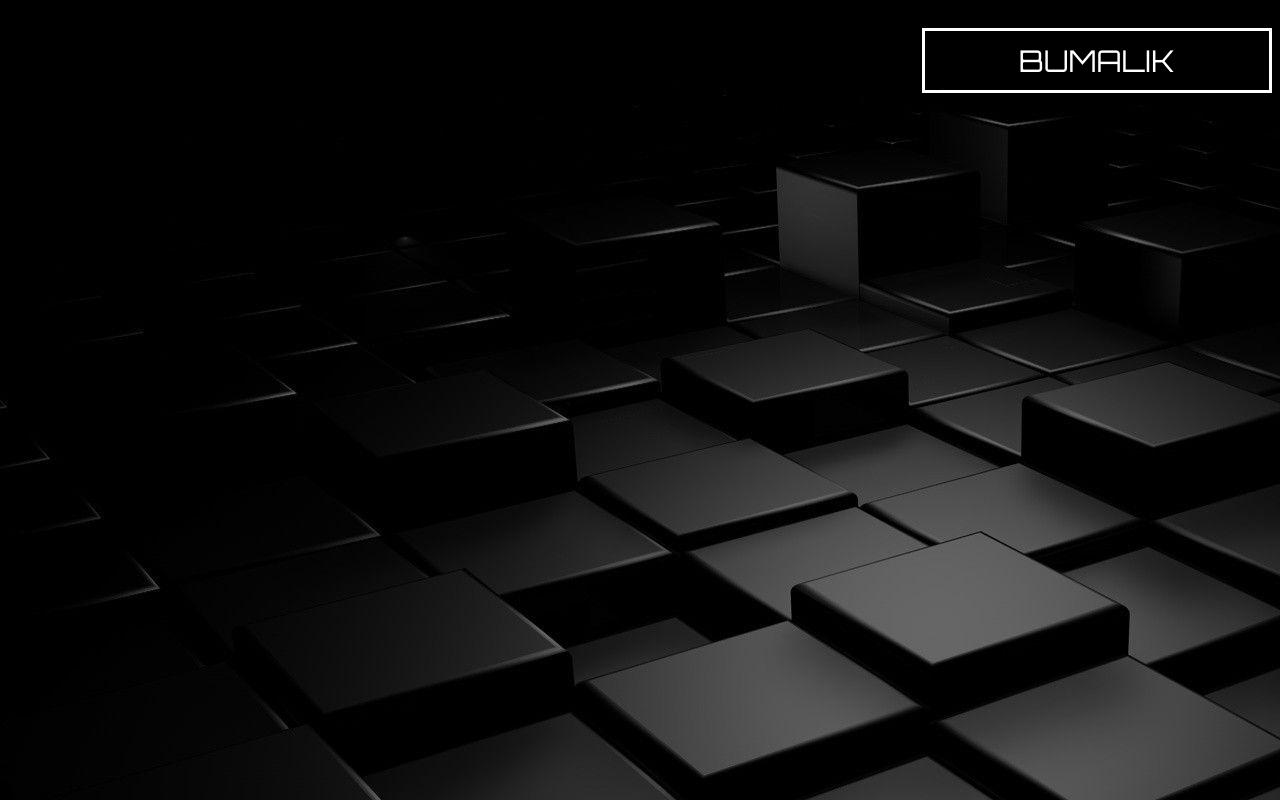
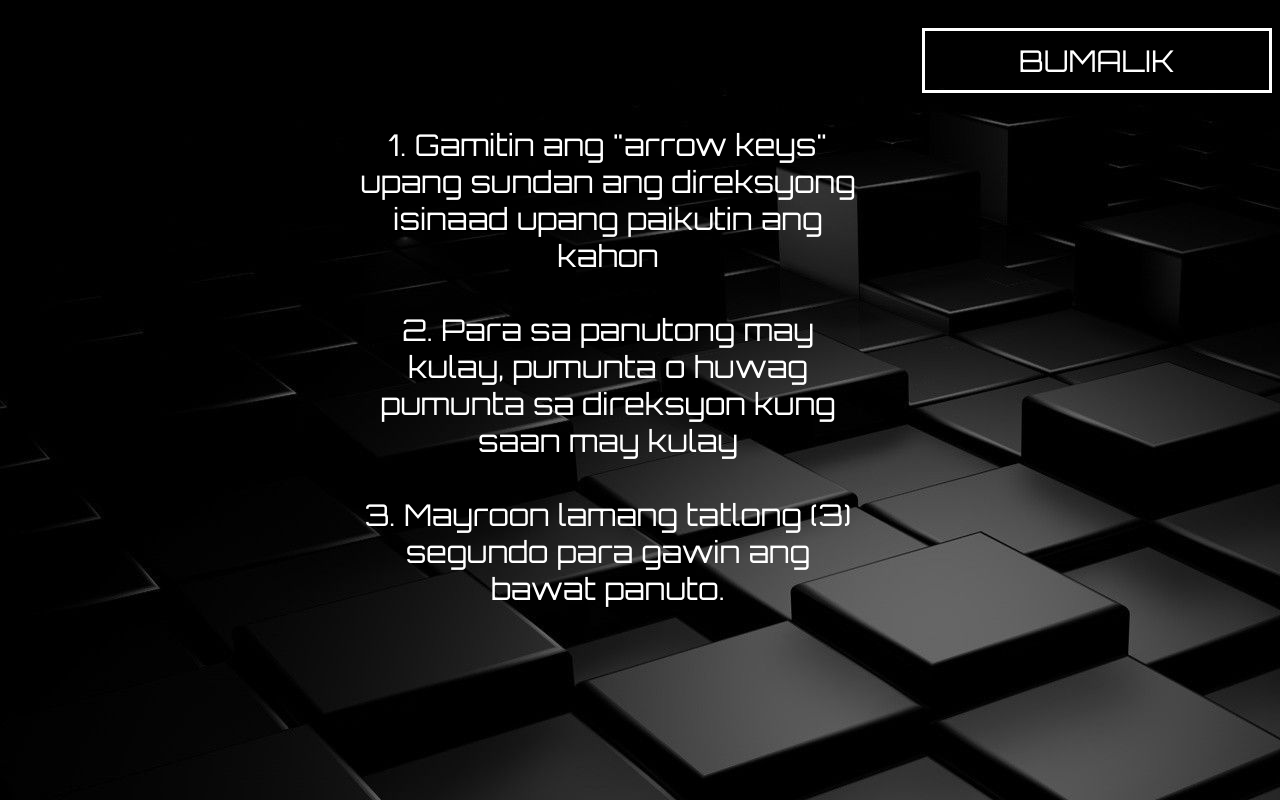
Before and after one commit to yssel/WagNaWagPaikutin, a plain HTML site: page instruction.html in a window 1280 px wide. Drawn offline with Linux system fonts and the light colour scheme.

Commit message:
Added How-to-Play

```diff
--- a/instruction.html
+++ b/instruction.html
@@ -1,12 +1,17 @@
 <html>
 	<head>
 		<title>Rotate me not: How to play</title>
-		<link rel="stylesheet" href="style.css">
-		<link href="https://fonts.googleapis.com/css?family=Fira+Sans|Orbitron" rel="stylesheet">
+	    <link rel="stylesheet" href="style.css" type="text/css">
+	    <link href="https://fonts.googleapis.com/css?family=Fira+Sans|Orbitron" rel="stylesheet">
 	</head>
 	<body>
 		<form method="get" action="index.html">
 			<button id="back" class="menu-button">BUMALIK</button><br>
 		</form>
+		<div id="instructions">
+			1. Gamitin ang "arrow keys" upang sundan ang direksyong isinaad upang paikutin ang kahon <br><br>
+			2. Para sa panutong may kulay, pumunta o huwag pumunta sa direksyon kung saan may kulay <br><br>
+			3. Mayroon lamang tatlong (3) segundo para gawin ang bawat panuto.
+		</div>
 	</body>
 </html>
--- a/style.css
+++ b/style.css
@@ -49,3 +49,15 @@ body {
 #back {
 	float: right;
 }
+
+#instructions{
+	color: white;
+	font-size: 30px;
+	text-align: center;
+	height: 500px;
+	width: 500px;
+	margin-top: 100px;
+	margin-left: 350px;
+	font-family: 'Fira Sans', sans-serif;
+	font-family: 'Orbitron', sans-serif;
+}
```
